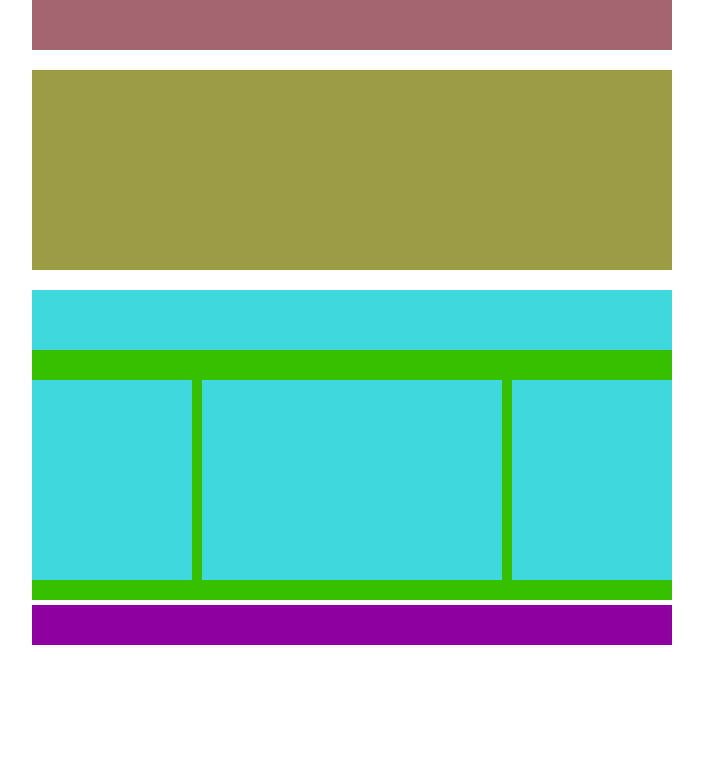
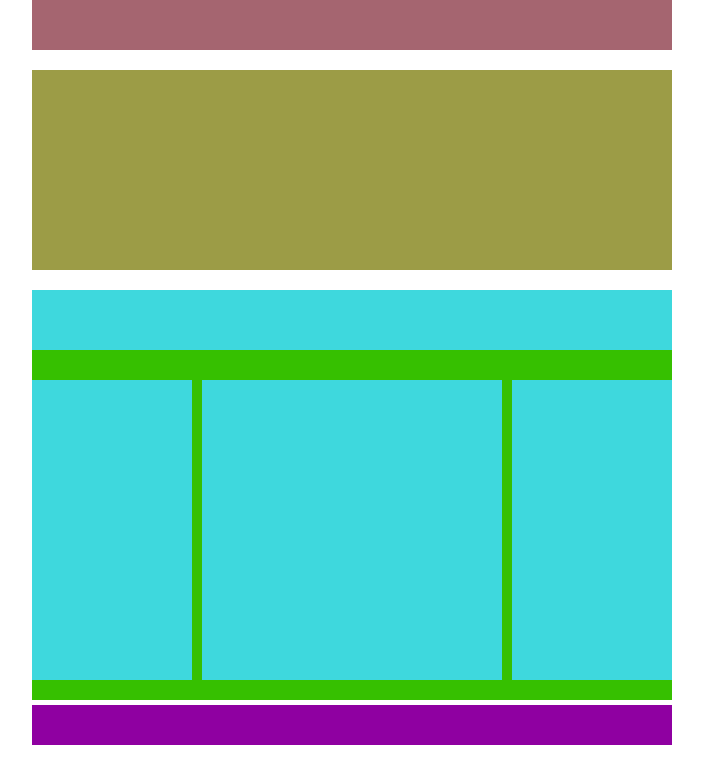
Before and after one commit to ClaudioMattina/htmlcss-struttura-wp, a plain HTML site: page index.html in a window 1280 px wide. Shown: the whole page, without its empty margins (288-991 px from the left). Drawn offline with Linux system fonts and the light colour scheme.

Commit message:
piccola modifica

```diff
--- a/style.css
+++ b/style.css
@@ -47,20 +47,20 @@
 
 .sezione-left{
     width: 25%;
-    height: 200px;
+    height: 300px;
     float: left;
 }
 
 .sezione-centrale{
     width: calc(50% - 20px);
-    height: 200px;
+    height: 300px;
     margin: 0 10px;
     float: left;
 }
 
 .sezione-right{
     width: 25%;
-    height: 200px;
+    height: 300px;
     float: right;
 }
 
```
